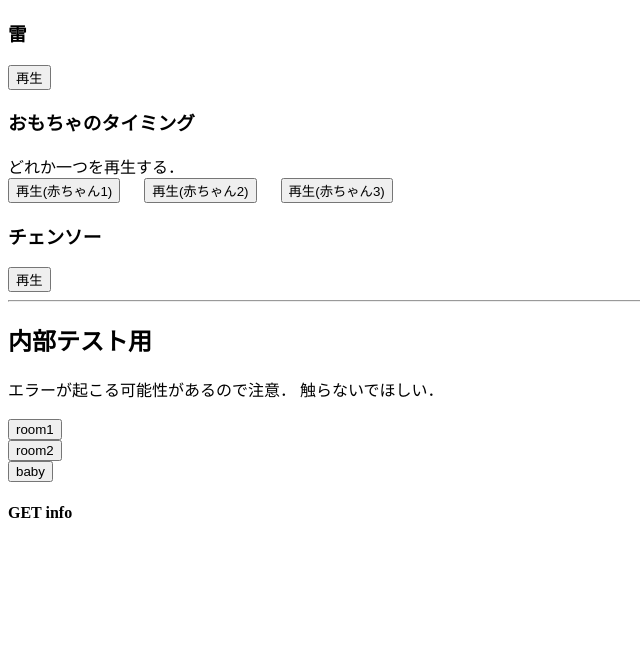
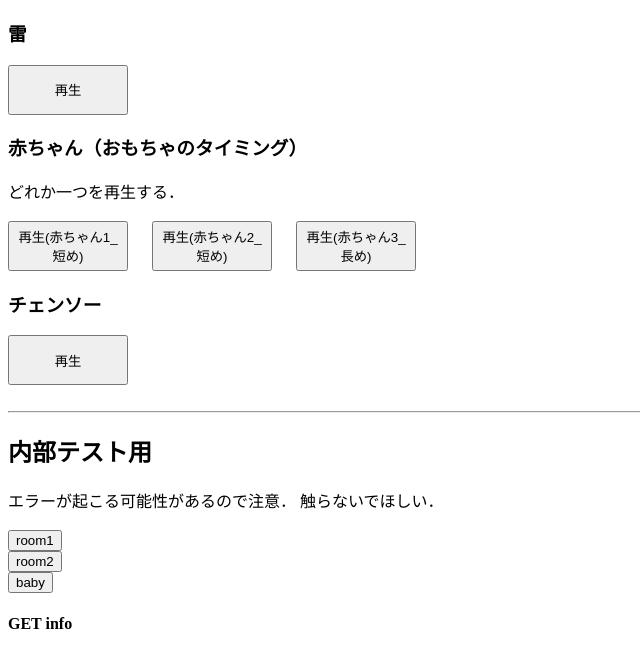
Before and after one commit to ykkaq/obake_sound-web-ui, a plain HTML site: page index.html in a window 1280 px wide. Shown: the part 70-738 px from the top of the page, without its empty margins (0-640 px from the left). Drawn offline with Linux system fonts and the light colour scheme; files whose address does not match are found by name.

Commit message:
v1.1 ボタンの大きさと説明の文字追加

```diff
--- a/index.html
+++ b/index.html
@@ -5,15 +5,21 @@
   <title>5Jお化け屋敷　サウンド再生</title>
 
   <script src="./sound/html2api.js"></script>
+  <meta charset="utf-8">
 
+  <style>
+    .btn {
+      width: 120px;
+      height: 50px;
+    }
+  </style>
 </head>
 
 <body>
-
   <h1>5Jお化け屋敷　サウンド再生</h1>
 
   <h3>雷</h3>
-  <button type="button" id="btn" onclick="clicked_timing(
+  <button type="button" class="btn" onclick="clicked_timing(
     [
       {
         place:'room1',
@@ -44,9 +50,9 @@
   <br>
     -->
 
-  <h3>おもちゃのタイミング</h3>
-  どれか一つを再生する．<br>
-  <button type="button" id="btn" onclick="clicked_timing(
+  <h3>赤ちゃん（おもちゃのタイミング）</h3>
+  どれか一つを再生する．<br><br>
+  <button type="button" class="btn" onclick="clicked_timing(
     [
       {
         place:'room1',
@@ -61,10 +67,10 @@
         sound:'baby_laughing_1.wav'
       }
     ]
-    )">再生(赤ちゃん1)</button>
+    )">再生(赤ちゃん1_短め)</button>
 
   &emsp;
-  <button type="button" id="btn" onclick="clicked_timing(
+  <button type="button" class="btn" onclick="clicked_timing(
   [
     {
       place:'room1',
@@ -79,10 +85,10 @@
       sound:'baby_laughing_2.wav'
     }
   ]
-  )">再生(赤ちゃん2)</button>
+  )">再生(赤ちゃん2_短め)</button>
 
   &emsp;
-  <button type="button" id="btn" onclick="clicked_timing(
+  <button type="button" class="btn" onclick="clicked_timing(
   [
     {
       place:'room1',
@@ -97,7 +103,7 @@
       sound:'baby_laughing_low.wav'
     }
   ]
-  )">再生(赤ちゃん3)</button>
+  )">再生(赤ちゃん3_長め)</button>
   <br>
 
   <h3>チェンソー</h3>
@@ -111,6 +117,9 @@
     )">再生</button>
   <br>
 
+
+
+  <br>
   <hr>
 
   <h2>内部テスト用</h2>
@@ -118,7 +127,7 @@
   触らないでほしい．
   <br><br>
 
-  <button type="button" class="btn" id="chainsaw" onclick="clicked_timing(
+  <button type="button" class="btn_test" id="chainsaw" onclick="clicked_timing(
     [
       {
         place:'room1',
@@ -128,7 +137,7 @@
     )">room1</button>
   <br>
 
-  <button type="button" class="btn" id="chainsaw" onclick="clicked_timing(
+  <button type="button" class="btn_test" id="chainsaw" onclick="clicked_timing(
     [
       {
         place:'room2',
@@ -138,7 +147,7 @@
     )">room2</button>
   <br>
 
-  <button type="button" class="btn" id="chainsaw" onclick="clicked_timing(
+  <button type="button" class="btn_test" id="chainsaw" onclick="clicked_timing(
     [
       {
         place:'baby',
```
Also changed, not shown: style.css (added).
